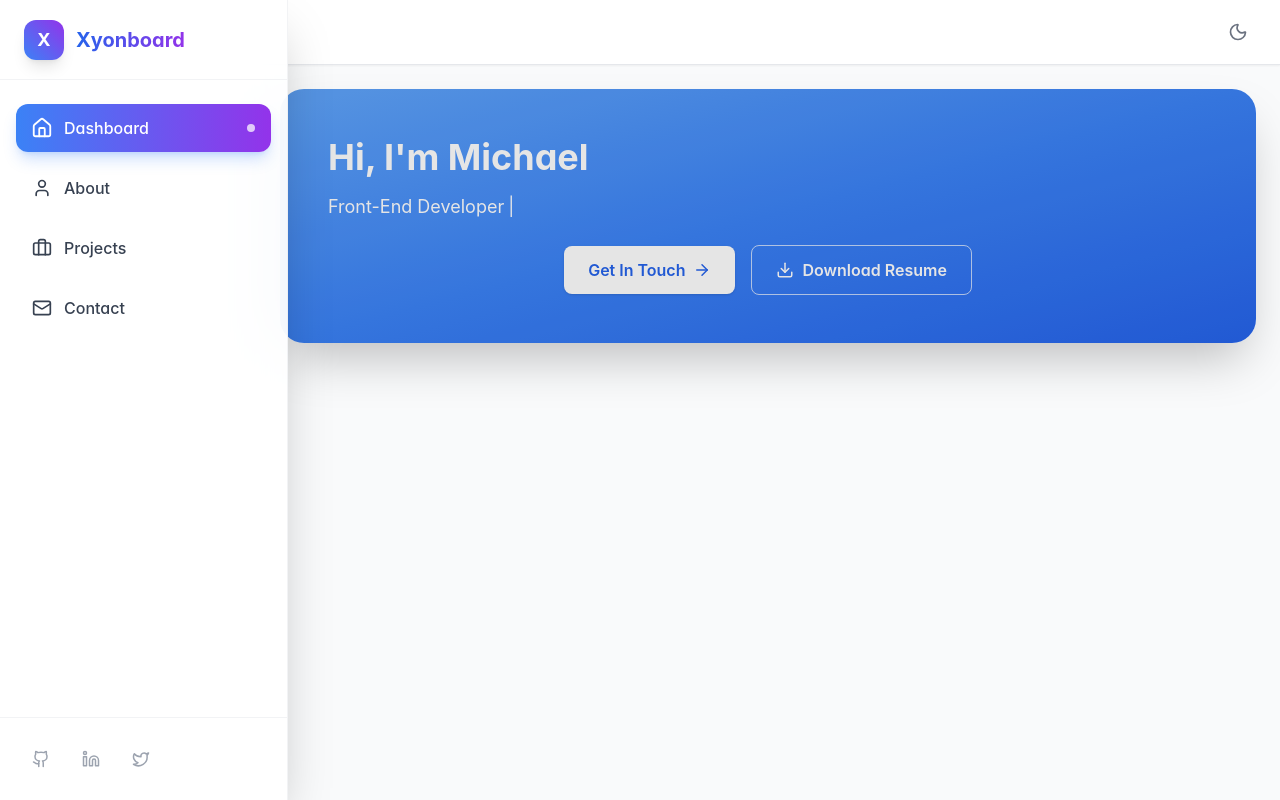
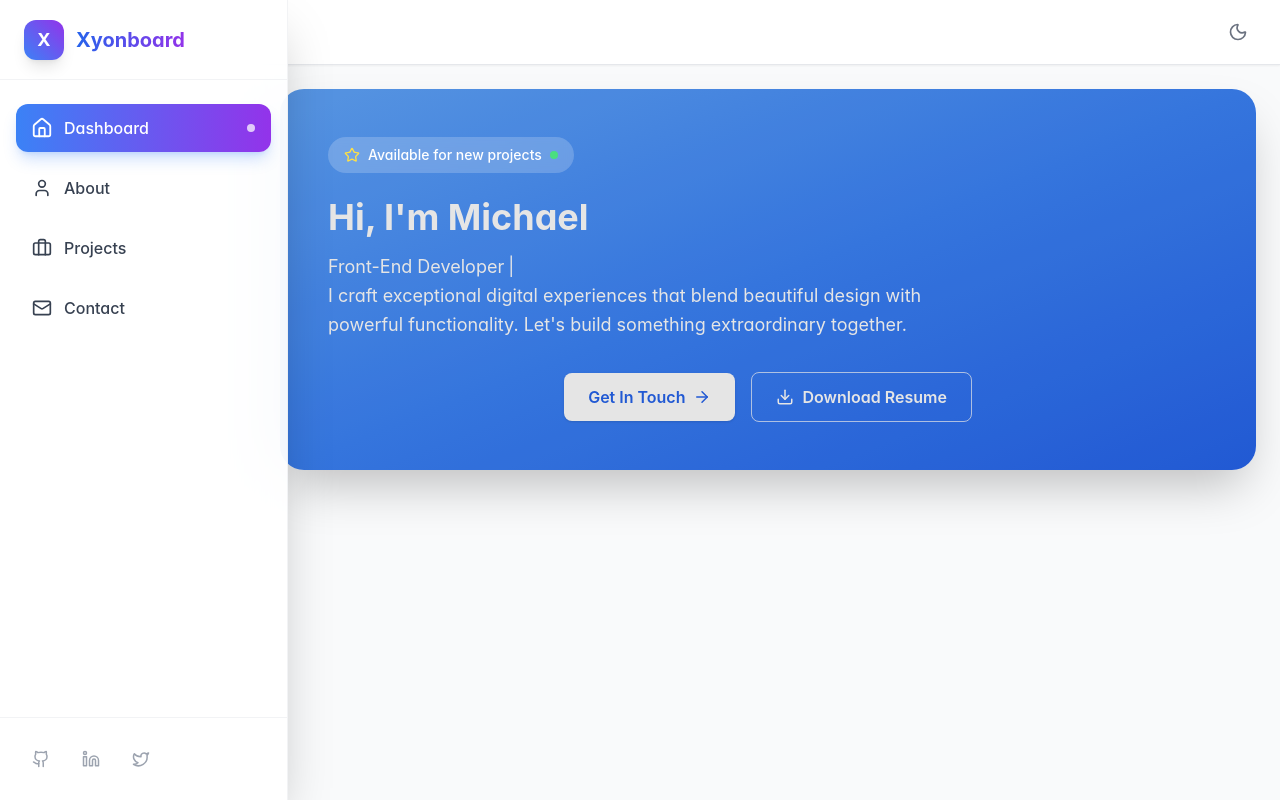
Before and after one commit to XyonShadow/XyonBoard, a React (Vite) app: page / in a window 1280 px wide. Built offline with nearby package versions, Linux system fonts and the light colour scheme.

Commit message:
feat(hero): add availability badge and info

```diff
--- a/src/components/dashboard/HeroSection.tsx
+++ b/src/components/dashboard/HeroSection.tsx
@@ -1,5 +1,5 @@
 import React, { useState, useEffect } from 'react';
-import { ArrowRight, Download } from 'lucide-react';
+import { ArrowRight, Download, Star } from 'lucide-react';
 import './HeroSection.css';
 
 const roles = [
@@ -41,8 +41,21 @@ export const HeroSection: React.FC = () => {
   return (
     <div className="relative overflow-hidden bg-gradient-to-br from-blue-400 via-blue-500 to-blue-600 rounded-3xl p-8 md:p-12 text-white shadow-2xl">
       <div className="absolute inset-0 bg-black/10" />
+
+      <div className="inline-flex items-center space-x-2 bg-white/20 backdrop-blur-sm rounded-full px-4 py-2 mb-6">
+          <Star className="w-4 h-4 text-yellow-300" />
+          <span className="text-sm font-medium">Available for new projects</span>
+          <span className="w-2 h-2 bg-green-400 rounded-full" />
+        </div>
+
       <h1 className="text-4xl font-bold">Hi, I'm Michael</h1>
       <p className="text-lg mt-4">{typewriterText}<span className="ml-1">|</span></p>
+
+      <p className="text-lg mb-8 max-w-2xl leading-relaxed">
+        I craft exceptional digital experiences that blend beautiful design with powerful functionality.
+        Let's build something extraordinary together.
+      </p>
+
       <div className="mt-6 flex items-center justify-center gap-4">
         <button
           type="button"
```
